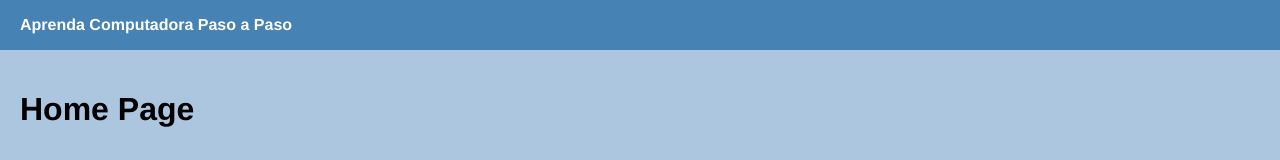
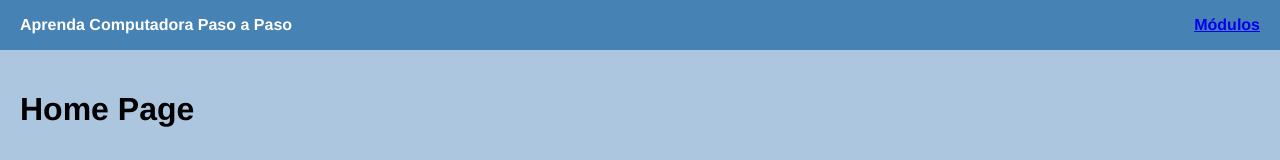
Before and after one commit to Redrogue12/aprenda-computadora, a Vue app: page / in a window 1280 px wide. Shown: the top 160 px of the page. Built offline with nearby package versions, Linux system fonts and the light colour scheme.

Commit message:
add modules route

```diff
--- a/src/layout/Navbar.vue
+++ b/src/layout/Navbar.vue
@@ -15,6 +15,13 @@
         Aprenda Computadora Paso a Paso
       </span>
     </router-link>
+    <ul class="nav-items">
+      <router-link
+        to="/modules"
+      >
+        <li>Módulos</li>
+      </router-link>
+    </ul>
   </div>
 </template>
 
@@ -29,6 +36,7 @@ export default {
   height: 50px;
   padding: 5px 20px;
   display: flex;
+  justify-content: space-between;
   background-color: steelblue;
   color: #fff;
   font-weight: bold;
@@ -39,4 +47,9 @@ export default {
 #logo:hover {
   cursor: pointer;
 }
+.nav-items {
+  margin: 0;
+  align-self: center;
+  list-style-type: none;
+}
 </style>
```
